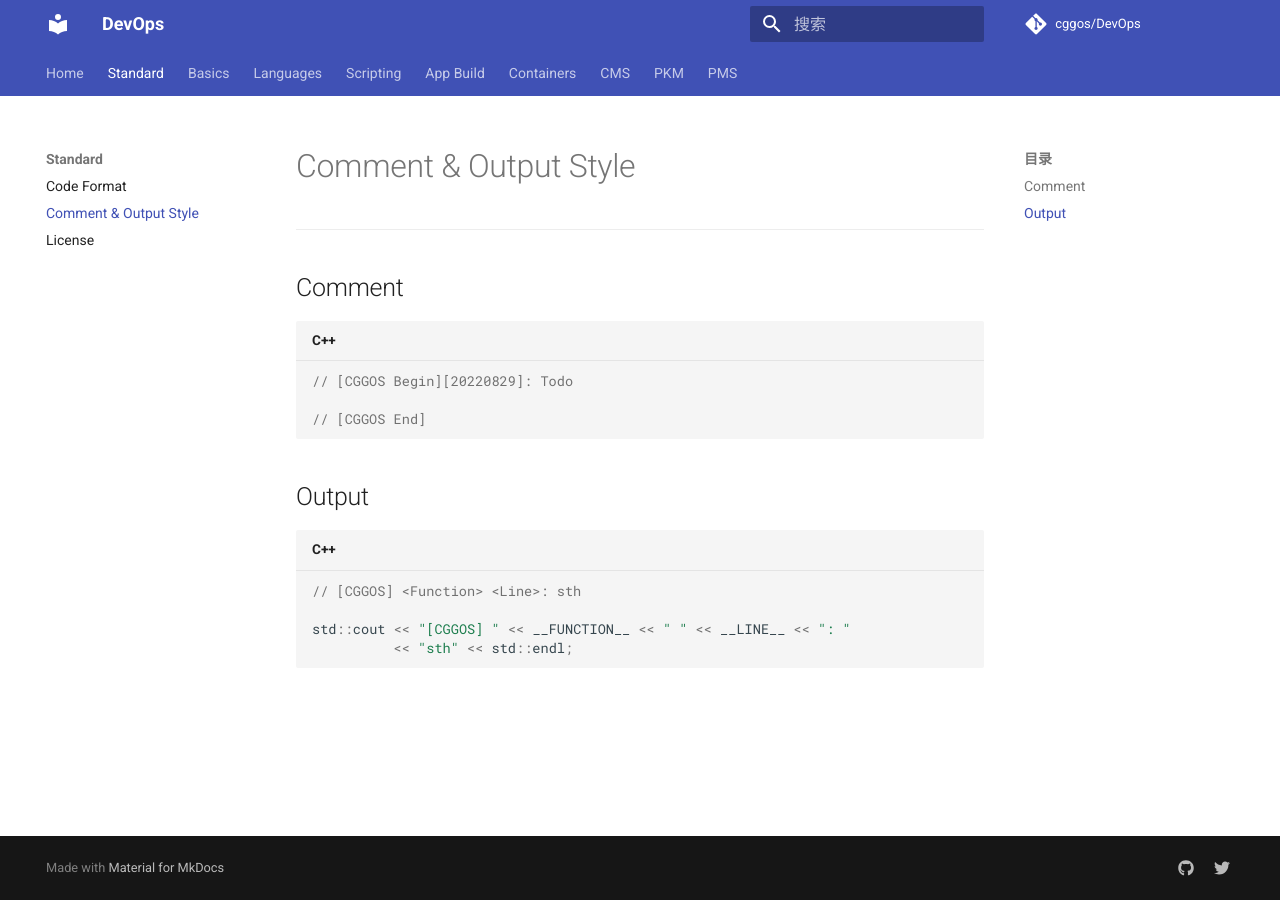
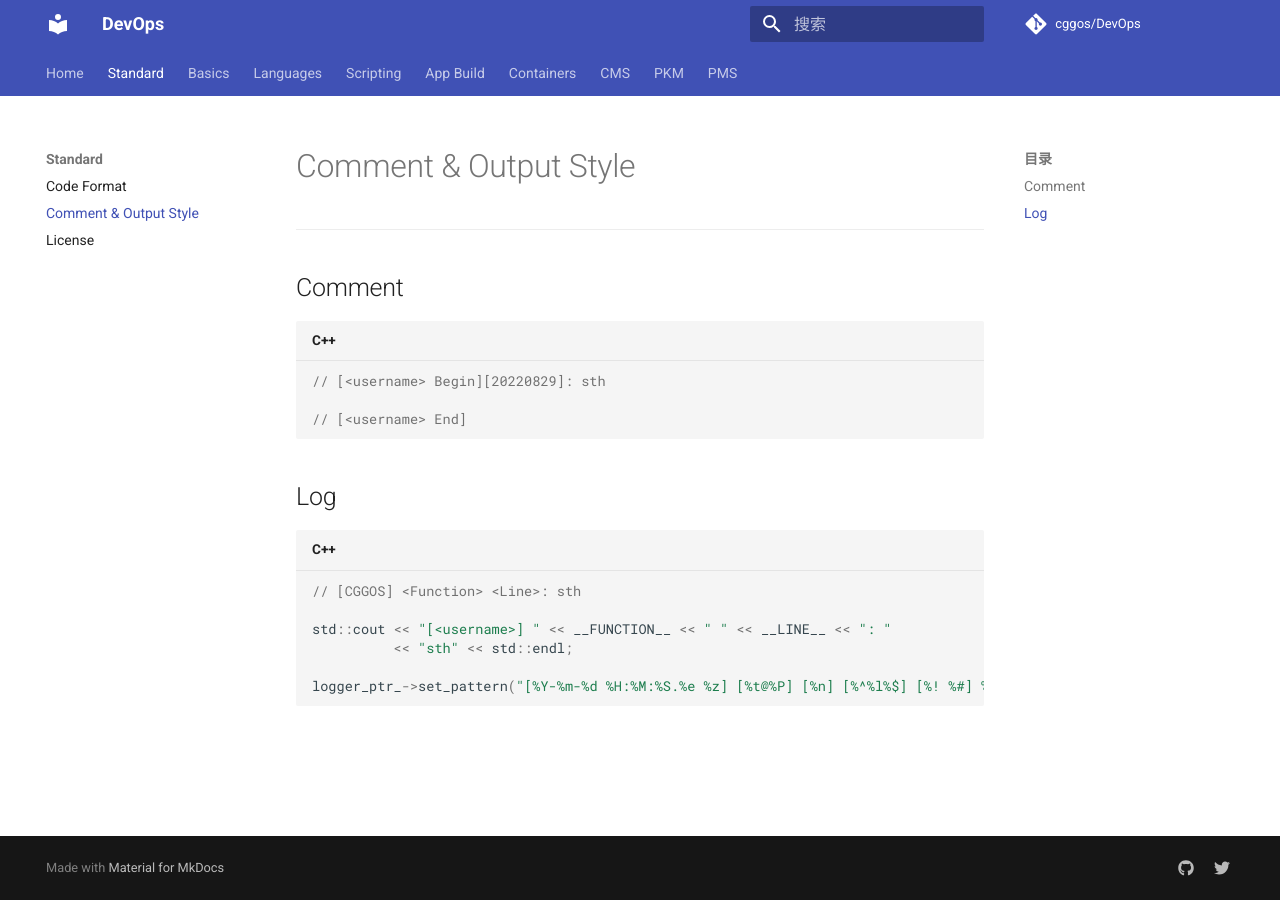
Before and after one commit to cggos/DevOps, an MkDocs documentation site: the page built from docs/std/comment_output_style.md, in a window 1280 px wide. Built offline with MkDocs 1.6.1 and Material for MkDocs 9.7.7, drawn with Linux system fonts in a browser that asks for light colours; comment, search, counter and statistics services are not loaded.

Commit message:
add code format cfgs and update docs

````diff
--- a/docs/std/comment_output_style.md
+++ b/docs/std/comment_output_style.md
@@ -5,16 +5,18 @@
 ## Comment
 
 ```cpp
-// [CGGOS Begin][20220829]: Todo
+// [<username> Begin][20220829]: sth
 
-// [CGGOS End]
+// [<username> End]
 ```
 
-## Output
+## Log
 
 ```cpp
 // [CGGOS] <Function> <Line>: sth
 
-std::cout << "[CGGOS] " << __FUNCTION__ << " " << __LINE__ << ": "
+std::cout << "[<username>] " << __FUNCTION__ << " " << __LINE__ << ": "
           << "sth" << std::endl;
+
+logger_ptr_->set_pattern("[%Y-%m-%d %H:%M:%S.%e %z] [%t@%P] [%n] [%^%l%$] [%! %#] %v");
 ```
````
Also changed, not shown: CPPLINT.cfg (added, +8 -0 lines), README.md (+1 -1 lines), 3 other files.
